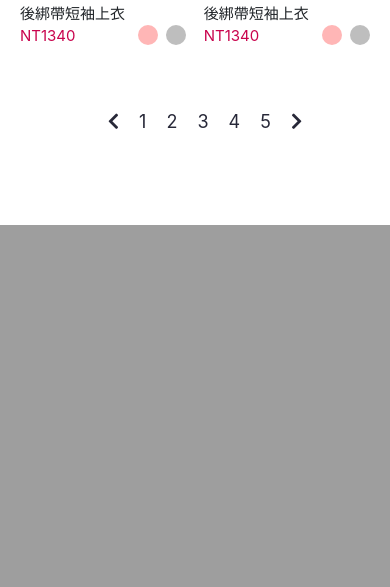
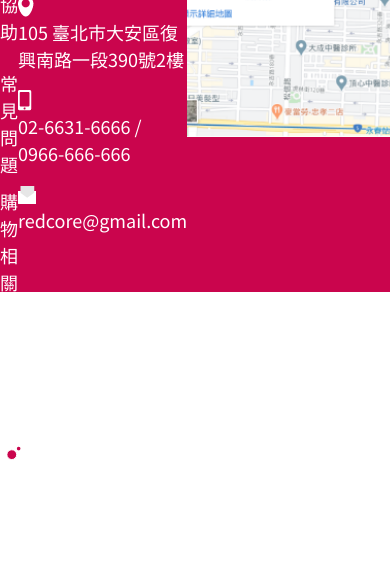
Before and after one commit to WEI003737/proj_final_mmmh57, a PHP site: page /_product_list.php in a window 390 px wide; the page is wider, and only the part inside the window is pictured. Shown: the part 1445-2032 px from the top of that part. Before the commit the page ends 1670 px from the top of that part, so only its background shows below. Run offline with PHP 8.4, Linux system fonts and the light colour scheme; data comes from the database, SQL or seed files in the repository; some libraries are stand-ins or nearby versions.

Commit message:
0428 移植

```diff
--- a/_product_list.php
+++ b/_product_list.php
@@ -1,3 +1,136 @@
+<?php
+require __DIR__ . '/__connect_db.php';
+$page_name = 'product_list';
+
+//-------------------篩選:頁數、商品類別、---------------------------------
+
+$perPage = 8;
+$page = isset($_GET['page']) ? intval($_GET['page']) : 1;
+$cate = isset($_GET['cate']) ? intval($_GET['cate']) : 0;
+
+
+//get的內容 要用http_build_query輸出
+$my_qs = $_GET;
+
+//可篩選的顏色種類 (test)
+$selectColor = ['red','black','blue','pink'];
+$selectColorCount = count($selectColor);
+
+//-----------------------------點商品類別 列出該類別商品---------------------------------
+$where = " WHERE 1 ";
+$orderBy = '';
+if(!empty($cate)) {
+    if (!empty($cate)) {
+        $where .= " AND cate_sid = $cate ";
+        $pageBtn['cate'] = $cate;
+    };
+};
+if(!empty($orderByDate)) {
+
+    if (!empty($orderByDate)) {
+        $orderBy .= " ORDER BY created_date $orderByDate ";
+        $pageBtn['orderByDate'] = $orderByDate;
+    }else if(!empty($orderByStock)){
+        $orderBy .= " ORDER BY created_date $orderByStock ";
+        $pageBtn['orderByStock'] = $orderByStock;
+    };
+};
+
+//取得總筆數
+$totalRows = $pdo->query("SELECT COUNT(1) FROM products $where ")
+    ->fetch(PDO::FETCH_NUM)[0];
+
+//算總頁數
+$totalPages = ceil($totalRows / $perPage);
+
+($page < 1) ? ($page = 1) : false;
+($page > $totalPages) ? ($page = $totalPages) : false;
+
+//-----------------------------總商品資料 + 商品圖---------------------------------
+//如果有資料
+if($totalRows>0){
+    //總商品sql
+    $totalProductSql = sprintf("SELECT * FROM products $where $orderBy LIMIT %s, %s  ", ($page-1)*$perPage, $perPage);
+    //總商品資料
+    $totalProductStmt = $pdo -> query($totalProductSql);
+    $totalProducts = $totalProductStmt -> fetchAll();
+
+//    另一種資料撈法------------------------------------------------------------------------------------
+//    $dictProducts = [];
+//    $proSids = [];
+//
+//    foreach($totalProducts as $pro){
+//        $dictProducts[ $pro['sid'] ] = $pro;
+//        $proSids[] = $pro['sid'];
+//    }
+//
+//    $colorSql = sprintf("SELECT * FROM `color` WHERE `pro_sid` IN (%s)", implode(',', $proSids));
+//    $totalColorStmt = $pdo -> query($colorSql);
+//    $totalColors = $totalColorStmt -> fetchAll();
+//
+//    $i=0;
+//    foreach($totalColors as $c){
+//        $dictProducts[$i]['color'] = $c;
+//        $i++;
+//    }
+//    print_r($dictProducts);
+//    print_r($totalColors);
+//    另一種資料撈法------------------------------------------------------------------------------------
+
+
+
+    //商品資料最後，塞入從 color 資料表拿出的，該商品的其中一種顏色的圖片(陣列)
+    $i=0;
+    foreach($totalProducts as $value){
+        //加入照片陣列
+        //LIMIT 限制筆數
+//        $productPics = $pdo -> query("SELECT `pro_pic` FROM `color` WHERE `pro_sid`= ".$value["sid"]);
+//        $totalProductPics = $productPics -> fetchAll();
+//        $totalProducts[$i]["pictures"]=$totalProductPics;
+
+        //加入每個款式的顏色數量
+        $colorLengthSql = $pdo -> query("SELECT *,count(pro_sid) FROM `color` WHERE `pro_sid`= ".$value["sid"]." GROUP BY `pro_sid`");
+        $colorLength = $colorLengthSql -> fetch();
+        $totalProducts[$i]["colorLength"] = $colorLength['count(pro_sid)'];
+
+        //加入顏色陣列
+        //加入顏色照片陣列
+        $colorArrSql = $pdo -> query("SELECT `color`,`sid` AS `color_sid`,`pro_pic`  FROM `color` WHERE `pro_sid`= ".$value["sid"]." ORDER BY `sid`");
+        $colorArr = $colorArrSql -> fetchAll();
+        $totalProducts[$i]["colorArr"] = $colorArr;
+
+//尺寸跟庫存叫不出來: echo $colorArr有 但 echo $totalProducts 看不到????----------------------------????????????
+
+        // for($j=0; $j<= ($totalProducts[$i]["colorLength"]-1); $j++){
+        //     $sizeSql = $pdo->query("SELECT `size`,`in_stock` FROM `size` WHERE `color_sid`= " . $colorArr[$j]["color_sid"]." ORDER BY `sid` ");
+        //     $sizeArr = $sizeSql -> fetchAll();
+        //     $colorArr[$j]["size"] = $sizeArr;
+        // };
+
+        $j=0;
+        foreach($totalProducts[$i]["colorArr"] as $color){
+            $sizeSql = $pdo->query("SELECT `sid` AS `size_sid`, `size`,`in_stock` FROM `size` WHERE `color_sid`= " . $color["color_sid"]." ORDER BY `sid` ");
+            $sizeArr = $sizeSql -> fetchAll();
+            $totalProducts[$i]["colorArr"][$j]["size"] = $sizeArr;
+            $j++;
+        }
+
+        $i++;
+    }
+
+};
+
+//echo json_encode($totalProducts, JSON_UNESCAPED_UNICODE);
+
+
+//-----------------------------商品選單---------------------------------
+
+$categoriesStmt = $pdo -> query("SELECT * FROM `categories`");
+$categoriesRow = $categoriesStmt -> fetchAll();
+//echo json_encode($categoriesRow);
+
+?>
+
 <!doctype html>
 <html lang="en">
   <head>
@@ -6,9 +139,13 @@
     <meta charset="utf-8">
     <meta name="viewport" content="width=device-width, initial-scale=1, shrink-to-fit=no">
 
-    <!-- Bootstrap CSS -->
+
+      <!-- Bootstrap CSS -->
     <link rel="stylesheet" href="https://stackpath.bootstrapcdn.com/bootstrap/4.3.1/css/bootstrap.min.css" integrity="sha384-ggOyR0iXCbMQv3Xipma34MD+dH/1fQ784/j6cY/iJTQUOhcWr7x9JvoRxT2MZw1T" crossorigin="anonymous">
     <link rel="stylesheet" href="https://cdnjs.cloudflare.com/ajax/libs/font-awesome/5.13.0/css/all.min.css">
+    <?php include __DIR__ . '/parts/h_f_link.php' ?>
+    <?php include __DIR__ . '/parts/h_f_css.php' ?>
+
   </head>
   <style>
     /* * {
@@ -72,6 +209,7 @@
     /* ================================== #ootd ============================== */
     .wea_ootd{
         width: 100%;
+        margin-top: 120px;
     }
     .wea_ootd_img{
         width: 100%;
@@ -178,6 +316,9 @@
     }
     }
     @media screen and (max-width: 625px){
+        .wea_ootd{
+            margin-top: 60px;
+        }
         .wea_ootd_dec h1{
         font-size: 36px;
     }
@@ -397,7 +538,9 @@
     }
   </style>
   <body>
-    <!-- =================================== #ootd =================================== -->
+  <?php include __DIR__ . '/parts/header.php' ?>
+
+  <!-- =================================== #ootd =================================== -->
     <div class="wea_ootd">
         <div class="wea_ootd_img position-relative">
             <ul class="list-unstyled wea_ootd_slider_img d-flex position-absolute">
@@ -420,31 +563,12 @@
         <div class="row no-gutters">
             <div class="col-sm-2">
                 <ul class="show-desktop wea_product_select_bar">
-                    <ul ><a href=""><h5>所有商品</h5></a></a></ul>
-                    <ul ><a href=""><h6>運動內衣</h6></a>
-                        <li><a href=""><p>有襯墊內衣</p></a></li>
-                        <li><a href=""><p>無襯墊內衣</p></a></li>
-                    </ul>
-                    <ul><a href=""><h6>上身類</h6></a>
-                        <li><a href=""><p>短袖上衣</p></a></li>
-                        <li><a href=""><p>長袖上衣</p></a></li>
-                        <li><a href=""><p>無袖背心</p></a></li>
-                        <li><a href=""><p>運動棉衫</p></a></li>
-                        <li><a href=""><p>外套罩衫</p></a></li>
-                    </ul>
-                    <ul><a href=""><h6>下著類</h6></a>
-                        <li><a href=""><p>短褲</p></a></li>
-                        <li><a href=""><p>長褲</p></a></li>
-                        <li><a href=""><p>五分褲</p></a></li>
-                        <li><a href=""><p>七/八分褲</p></a></li>
-                        <li><a href=""><p>緊身褲</p></a></li>
-                    </ul>
-                    <ul ><a href=""><h6>配件</h6></a>
-                        <li><a href=""><p>水壺</p></a></li>
-                        <li><a href=""><p>保養與清潔</p></a></li>
-                        <li><a href=""><p>運動襪</p></a></li>
-                        <li><a href=""><p>瑜珈</p></a></li>
-                    </ul>
+                    <ul ><a href="?"><h5>所有商品</h5></a></a></ul>
+                    <?php foreach($categoriesRow as $nav):  ?>
+                        <ul><a href="?cate=<?= $nav['sid'] ?>"><h6><?= $nav['parent'] ?></h6></a></ul>
+                        <li><a href="?cate=<?= $nav['sid'] ?>"><p><?= $nav['name'] ?></p></a></li>
+                    <?php endforeach; ?>
+
                 </ul>
             </div>
     <!-- ===================================== 商品列表 ===================================== -->
@@ -467,26 +591,10 @@
                             <div class="wea_product_list_tital_seclect position-absolute"></div>
                             <ul class="position-absolute wea_product_select_bar show-mobile">
                                 <ul><a class="d-flex"><h5>所有商品</h5></a></a></ul>
-                                <!-- <ul ><a href=""><h5>所有商品</h5></a></a></ul> -->
-                                <ul ><a class="d-flex"><h6>運動內衣</h6></a>
-                                    <li><a class="d-flex"><p>有襯墊內衣</p></a></li>
-                                    <li><a class="d-flex"><p>無襯墊內衣</p></a></li>
-                                </ul>
-                                <ul><a class="d-flex"><h6>上身類</h6></a>
-                                    <li><a class="d-flex"><p>短袖上衣</p></a></li>
-                                    <li><a class="d-flex"><p>長袖上衣</p></a></li>
-                                    <li><a class="d-flex"><p>無袖背心</p></a></li>
-                                    <li><a class="d-flex"><p>運動棉衫</p></a></li>
-                                    <li><a class="d-flex"><p>外套罩衫</p></a></li>
-                                </ul>
-                                <ul><a class="d-flex"><h6>下著類</h6></a>
-                                    <li><a class="d-flex"><p>短褲</p></a></li>
-                                    <li><a class="d-flex"><p>長褲</p></a></li>
-                                    <li><a class="d-flex"><p>五分褲</p></a></li>
-                                    <li><a class="d-flex"><p>七/八分褲</p></a></li>
-                                    <li><a class="d-flex"><p>緊身褲</p></a></li>
-                                </ul>
-                                <ul ><a class="d-flex"><h6>配件</h6></a></ul>
+                                <?php foreach($categoriesRow as $nav):  ?>
+                                    <ul><a href="?cate=<?= $nav['sid'] ?>"><h6><?= $nav['parent'] ?></h6></a></ul>
+                                    <li><a href="?cate=<?= $nav['sid'] ?>"><p><?= $nav['name'] ?></p></a></li>
+                                <?php endforeach; ?>
                             </ul>
                         </div>
                         <!-- 收起狀態 -->
@@ -500,174 +608,59 @@
                 </div>
     <!-- ======================================= 商品 ====================================== -->
                 <ul class="wea_product_list d-flex justify-content-between flex-wrap">
+                    <?php foreach($totalProducts as $t):
+                    $pictureArr = json_decode($t['colorArr'][0]['pro_pic']); //把字串變陣列
+                    // var_dump(json_decode($t["pictures"]["pro_pic"], true));
+                    ?>
                     <li class="wea_product_list_item position-relative">
-                        <img src="img/0.png" alt="">
+                        <img src="./images/<?=$pictureArr[0]?>.png" alt="">
                         <i class="far fa-heart position-absolute"></i>
                         <i class="fas fa-heart position-absolute display_none"></i>
                         <!-- <div class="wea_product_list_item_img"></div> -->
-                        <p>後綁帶短袖上衣</p>
+                        <p><?= $t['name']; ?></p>
                         <div class="d-flex justify-content-between">
-                            <p class="wea_product_list_item_price">NT1340</p>
-                            <div class="wea_product_list_item_color pink"></div>
-                            <div class="wea_product_list_item_color gray"></div>
+                            <p class="wea_product_list_item_price">$<?= $t['price']; ?></p>
+                            <?php for($i=1; $i<=$t['colorLength']; $i++): ?>
+                                <div class="wea_product_list_item_color" style="background: <?= $t['colorArr'][$i-1]['color'] ?>"></div>
+                            <?php endfor; ?>
                         </div>
                     </li>
-                    <li class="wea_product_list_item position-relative">
-                        <img src="img/0.png" alt="">
-                        <i class="far fa-heart position-absolute"></i>
-                        <i class="fas fa-heart position-absolute display_none"></i>
-                        <!-- <div class="wea_product_list_item_img"></div> -->
-                        <p>後綁帶短袖上衣</p>
-                        <div class="d-flex justify-content-between">
-                            <p class="wea_product_list_item_price">NT1340</p>
-                            <div class="wea_product_list_item_color pink"></div>
-                            <div class="wea_product_list_item_color gray"></div>
-                        </div>
-                    </li>
-                    <li class="wea_product_list_item position-relative">
-                        <img src="img/0.png" alt="">
-                        <i class="far fa-heart position-absolute"></i>
-                        <i class="fas fa-heart position-absolute display_none"></i>
-                        <!-- <div class="wea_product_list_item_img"></div> -->
-                        <p>後綁帶短袖上衣</p>
-                        <div class="d-flex justify-content-between">
-                            <p class="wea_product_list_item_price">NT1340</p>
-                            <div class="wea_product_list_item_color pink"></div>
-                            <div class="wea_product_list_item_color gray"></div>
-                        </div>
-                    </li>
-                    <li class="wea_product_list_item position-relative">
-                        <img src="img/0.png" alt="">
-                        <i class="far fa-heart position-absolute"></i>
-                        <i class="fas fa-heart position-absolute display_none"></i>
-                        <!-- <div class="wea_product_list_item_img"></div> -->
-                        <p>後綁帶短袖上衣</p>
-                        <div class="d-flex justify-content-between">
-                            <p class="wea_product_list_item_price">NT1340</p>
-                            <div class="wea_product_list_item_color pink"></div>
-                            <div class="wea_product_list_item_color gray"></div>
-                        </div>
-                    </li>
-                    <li class="wea_product_list_item position-relative">
-                        <img src="img/0.png" alt="">
-                        <i class="far fa-heart position-absolute"></i>
-                        <i class="fas fa-heart position-absolute display_none"></i>
-                        <!-- <div class="wea_product_list_item_img"></div> -->
-                        <p>後綁帶短袖上衣</p>
-                        <div class="d-flex justify-content-between">
-                            <p class="wea_product_list_item_price">NT1340</p>
-                            <div class="wea_product_list_item_color pink"></div>
-                            <div class="wea_product_list_item_color gray"></div>
-                        </div>
-                    </li>
-                    <li class="wea_product_list_item position-relative">
-                        <img src="img/0.png" alt="">
-                        <i class="far fa-heart position-absolute"></i>
-                        <i class="fas fa-heart position-absolute display_none"></i>
-                        <!-- <div class="wea_product_list_item_img"></div> -->
-                        <p>後綁帶短袖上衣</p>
-                        <div class="d-flex justify-content-between">
-                            <p class="wea_product_list_item_price">NT1340</p>
-                            <div class="wea_product_list_item_color pink"></div>
-                            <div class="wea_product_list_item_color gray"></div>
-                        </div>
-                    </li>
-                    <li class="wea_product_list_item position-relative">
-                        <img src="img/0.png" alt="">
-                        <i class="far fa-heart position-absolute"></i>
-                        <i class="fas fa-heart position-absolute display_none"></i>
-                        <!-- <div class="wea_product_list_item_img"></div> -->
-                        <p>後綁帶短袖上衣</p>
-                        <div class="d-flex justify-content-between">
-                            <p class="wea_product_list_item_price">NT1340</p>
-                            <div class="wea_product_list_item_color pink"></div>
-                            <div class="wea_product_list_item_color gray"></div>
-                        </div>
-                    </li>
-                    <li class="wea_product_list_item position-relative">
-                        <img src="img/0.png" alt="">
-                        <i class="far fa-heart position-absolute"></i>
-                        <i class="fas fa-heart position-absolute display_none"></i>
-                        <!-- <div class="wea_product_list_item_img"></div> -->
-                        <p>後綁帶短袖上衣</p>
-                        <div class="d-flex justify-content-between">
-                            <p class="wea_product_list_item_price">NT1340</p>
-                            <div class="wea_product_list_item_color pink"></div>
-                            <div class="wea_product_list_item_color gray"></div>
-                        </div>
-                    </li>
-                    <li class="wea_product_list_item position-relative">
-                        <img src="img/0.png" alt="">
-                        <i class="far fa-heart position-absolute"></i>
-                        <i class="fas fa-heart position-absolute display_none"></i>
-                        <!-- <div class="wea_product_list_item_img"></div> -->
-                        <p>後綁帶短袖上衣</p>
-                        <div class="d-flex justify-content-between">
-                            <p class="wea_product_list_item_price">NT1340</p>
-                            <div class="wea_product_list_item_color pink"></div>
-                            <div class="wea_product_list_item_color gray"></div>
-                        </div>
-                    </li>
-                    <li class="wea_product_list_item position-relative">
-                        <img src="img/0.png" alt="">
-                        <i class="far fa-heart position-absolute"></i>
-                        <i class="fas fa-heart position-absolute display_none"></i>
-                        <!-- <div class="wea_product_list_item_img"></div> -->
-                        <p>後綁帶短袖上衣</p>
-                        <div class="d-flex justify-content-between">
-                            <p class="wea_product_list_item_price">NT1340</p>
-                            <div class="wea_product_list_item_color pink"></div>
-                            <div class="wea_product_list_item_color gray"></div>
-                        </div>
-                    </li>
-                    <li class="wea_product_list_item position-relative">
-                        <img src="img/0.png" alt="">
-                        <i class="far fa-heart position-absolute"></i>
-                        <i class="fas fa-heart position-absolute display_none"></i>
-                        <!-- <div class="wea_product_list_item_img"></div> -->
-                        <p>後綁帶短袖上衣</p>
-                        <div class="d-flex justify-content-between">
-                            <p class="wea_product_list_item_price">NT1340</p>
-                            <div class="wea_product_list_item_color pink"></div>
-                            <div class="wea_product_list_item_color gray"></div>
-                        </div>
-                    </li>
-                    <li class="wea_product_list_item position-relative">
-                        <img src="img/0.png" alt="">
-                        <i class="far fa-heart position-absolute"></i>
-                        <i class="fas fa-heart position-absolute display_none"></i>
-                        <!-- <div class="wea_product_list_item_img"></div> -->
-                        <p>後綁帶短袖上衣</p>
-                        <div class="d-flex justify-content-between">
-                            <p class="wea_product_list_item_price">NT1340</p>
-                            <div class="wea_product_list_item_color pink"></div>
-                            <div class="wea_product_list_item_color gray"></div>
-                        </div>
-                    </li>
+                    <?php endforeach; ?>
                 </ul>
     <!-- ======================================= 頁碼 ====================================== -->
                 <div class="wea_product_list_page d-flex">
-                    <a href=""><i class="fas fa-chevron-left"></i></a>
-                    <a href="">1</a>
-                    <a href="">2</a>
-                    <a href="">3</a>
-                    <a href="">4</a>
-                    <a href="">5</a>
-                    <a href=""><i class="fas fa-chevron-right"></i></a>
+                    <a href="?<?=
+                    $my_qs['page']=$page-1;
+                    echo http_build_query($my_qs)?>">
+                        <i class="fas fa-chevron-left"></i>
+                    </a>
+                    <?php for($i = 1; $i <= $totalPages; $i++):
+                        $my_qs['page']=$i;?>
+                        <a href="?<?= http_build_query($my_qs); ?>"><?= $i ?></a>
+                    <?php endfor; ?>
+                    <a href="?<?=
+                    $my_qs['page']=$page+1;
+                    echo http_build_query($my_qs)?>">
+                        <i class="fas fa-chevron-right"></i>
+                    </a>
                 </div>
             </div>
         </div>
     </div>
+    <?php include __DIR__ . '/parts/footer.php' ?>
 
-    <!-- Optional JavaScript -->
+
+  <!-- Optional JavaScript -->
     <!-- jQuery first, then Popper.js, then Bootstrap JS -->
     <script src="https://code.jquery.com/jquery-3.3.1.slim.min.js" integrity="sha384-q8i/X+965DzO0rT7abK41JStQIAqVgRVzpbzo5smXKp4YfRvH+8abtTE1Pi6jizo" crossorigin="anonymous"></script>
     <script src="https://cdnjs.cloudflare.com/ajax/libs/popper.js/1.14.7/umd/popper.min.js" integrity="sha384-UO2eT0CpHqdSJQ6hJty5KVphtPhzWj9WO1clHTMGa3JDZwrnQq4sF86dIHNDz0W1" crossorigin="anonymous"></script>
-    <script src="https://stackpath.bootstrapcdn.com/bootstrap/4.3.1/js/bootstrap.min.js" integrity="sha384-JjSmVgyd0p3pXB1rRibZUAYoIIy6OrQ6VrjIEaFf/nJGzIxFDsf4x0xIM+B07jRM" crossorigin="anonymous"></script>
-    <script src="https://cdnjs.cloudflare.com/ajax/libs/font-awesome/5.13.0/js/fontawesome.min.js"></script>
+<!--    <script src="https://stackpath.bootstrapcdn.com/bootstrap/4.3.1/js/bootstrap.min.js" integrity="sha384-JjSmVgyd0p3pXB1rRibZUAYoIIy6OrQ6VrjIEaFf/nJGzIxFDsf4x0xIM+B07jRM" crossorigin="anonymous"></script>-->
+<!--    <script src="https://cdnjs.cloudflare.com/ajax/libs/font-awesome/5.13.0/js/fontawesome.min.js"></script>-->
     <!-- 滑動圖片 -->
     <script type="text/javascript" src="js/jquery.touchSwipe.min.js"></script>
-    <script>
+    <?php include __DIR__ . '/parts/h_f_script.php' ?>
+
+  <script>
         var index=0;
         var slideWidth=$(".wea_ootd_img").width();
         var slideImages=[ "ootd1.png", "ootd2.jpg","ootd3.jpg","ootd4.png","ootd5.png"];
```
Also changed, not shown: _product_list_0425.php (+4 -7 lines).
